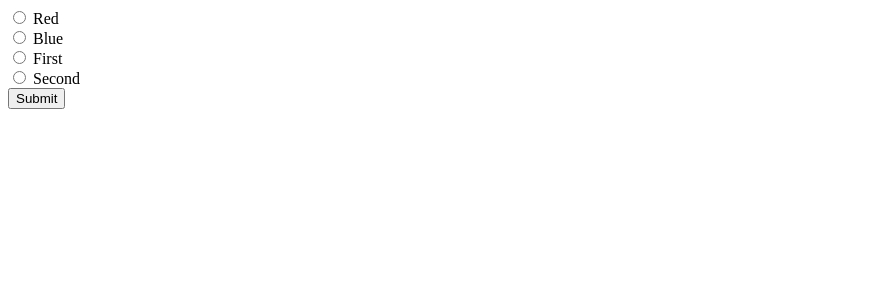
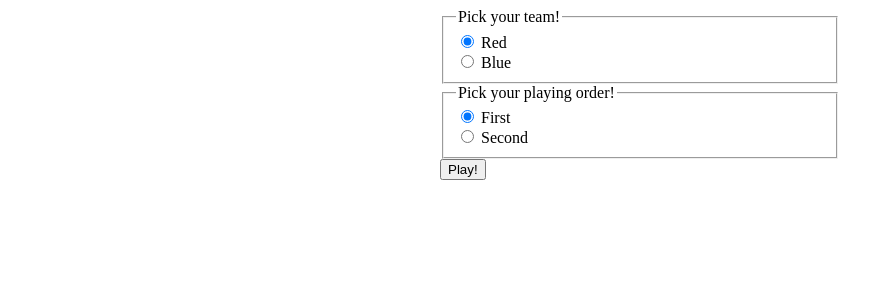
Before and after one commit to rfinz/flasktactoe, a Flask app: page /setup in a window 1280 px wide. Shown: the top 300 px of the page, without its empty margins (0-893 px from the left). Run offline with Flask 2, Linux system fonts and the light colour scheme.

Commit message:
made the setup form a teeny bit cuter. probably just want a dialog eventually

```diff
--- a/main.py
+++ b/main.py
@@ -114,6 +114,19 @@
 
 
 def compute_win(grid):
+    color = session['color']
+    op_color = abs(session['color']-3)
+    rotate_grid = [[grid[0][x],grid[1][x],grid[2][x]] \
+                       for x,l in enumerate(grid)]
+
+
+    if [color,color,color] in grid or [color,color,color] in rotate_grid:
+        return color
+    if [op_color,op_color,op_color] in grid \
+       or [op_color,op_color,op_color] in rotate_grid:
+        return op_color
+
+
     return 0
 
 
@@ -186,6 +199,7 @@
                     session['grid'][c_row][c_column] = abs(session['color']-3)
                     break
 
+    session['win'] = compute_win(session['grid']);
     return render_template('index.html',
                            grid=session['grid'],
                            turn = session['turn'],
--- a/static/stylish.css
+++ b/static/stylish.css
@@ -53,6 +53,7 @@
 
     height:100%;
     width:100%;
+
 }
 
 .unbutton {
--- a/templates/setup.html
+++ b/templates/setup.html
@@ -13,14 +13,19 @@
 
   <body>
 
-    <form action="" method="post">
-      <input type="radio" name="color" value="1" > Red <br/>
-      <input type="radio" name="color" value="2" > Blue <br/>
-      <input type="radio" name="order" value="1" > First <br/>
-      <input type="radio" name="order" value="2" > Second <br/>
+    <form action="" method="post" class="centered" style="width:400px;">
+      <fieldset id="color">
+	<legend>Pick your team!</legend>
+	<input type="radio" name="color" value="1" checked="checked"> Red <br/>
+	<input type="radio" name="color" value="2" > Blue <br/>
+      </fieldset>
 
-      <input type="submit" value="Submit">
-
+      <fieldset>
+	<legend>Pick your playing order!</legend>
+	<input type="radio" name="order" value="1" checked="checked"> First <br/>
+	<input type="radio" name="order" value="2" > Second <br/>
+      </fieldset>
+      <input type="submit" value="Play!">
     </form>
 
   </body>
```
